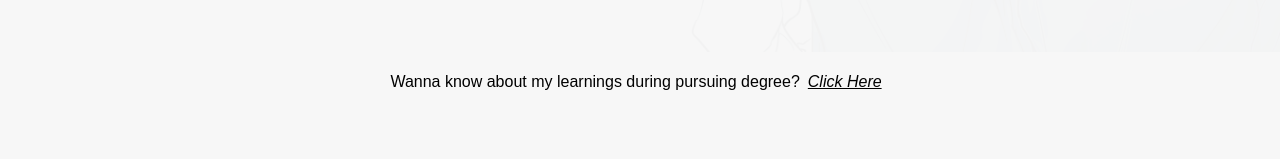
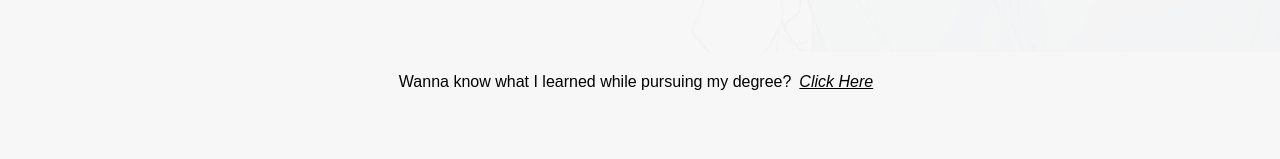
Before and after one commit to meSajied/portfolio, a React (Vite) app: page / in a window 1280 px wide. Shown: the part 748-907 px from the top of the page. Built offline with nearby package versions, Linux system fonts and the light colour scheme; no server answers; a web font is replaced by a local one.

Commit message:
added notes again

```diff
--- a/src/components/resume.jsx
+++ b/src/components/resume.jsx
@@ -2,7 +2,7 @@ import { Link } from "react-router";
 function Resume() {
   return (
     <div className="font-z text-base flex justify-center">
-      <p>Wanna know about my learnings during pursuing degree?</p>
+      <p>Wanna know what I learned while pursuing my degree?</p>
       <Link className="pl-2 pr-2 italic underline"
         target="_blank"
         rel="noopener noreferrer"
```
